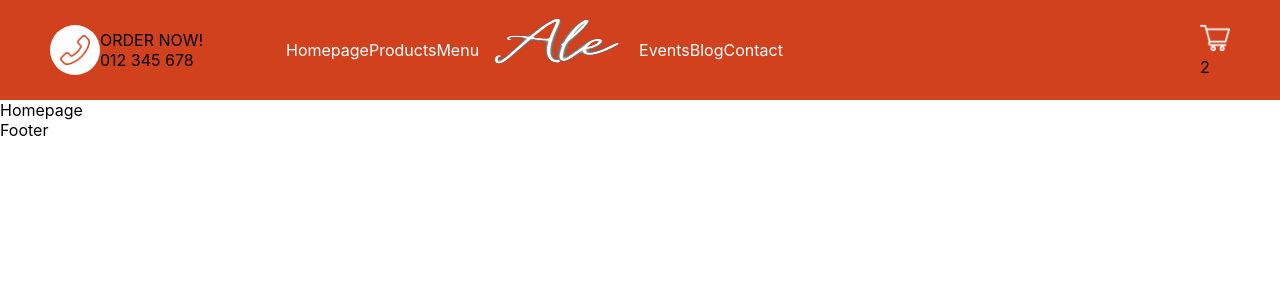
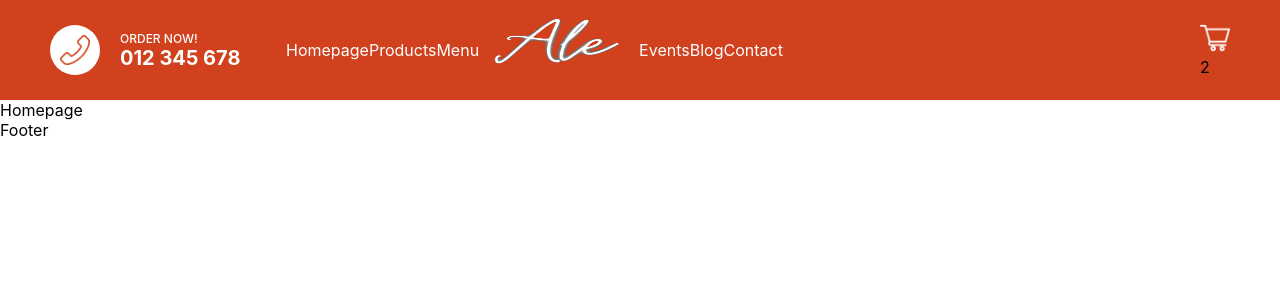
Before and after one commit to Alek30k/F-Pizzas, a Next.js app: page / in a window 1280 px wide. Shown: the top 300 px of the page. Built offline with nearby package versions, Linux system fonts and the light colour scheme.

Commit message:
last commit

```diff
--- a/styles/Navbar.module.css
+++ b/styles/Navbar.module.css
@@ -32,6 +32,21 @@
   height: 50px;
 }
 
+.texts {
+  margin-left: 20px;
+  color: white;
+}
+
+.text:first-child {
+  font-size: 12px;
+  font-weight: 500;
+}
+
+.text:last-child {
+  font-size: 20px;
+  font-weight: bold;
+}
+
 .list {
   padding: 0;
   display: flex;
```
